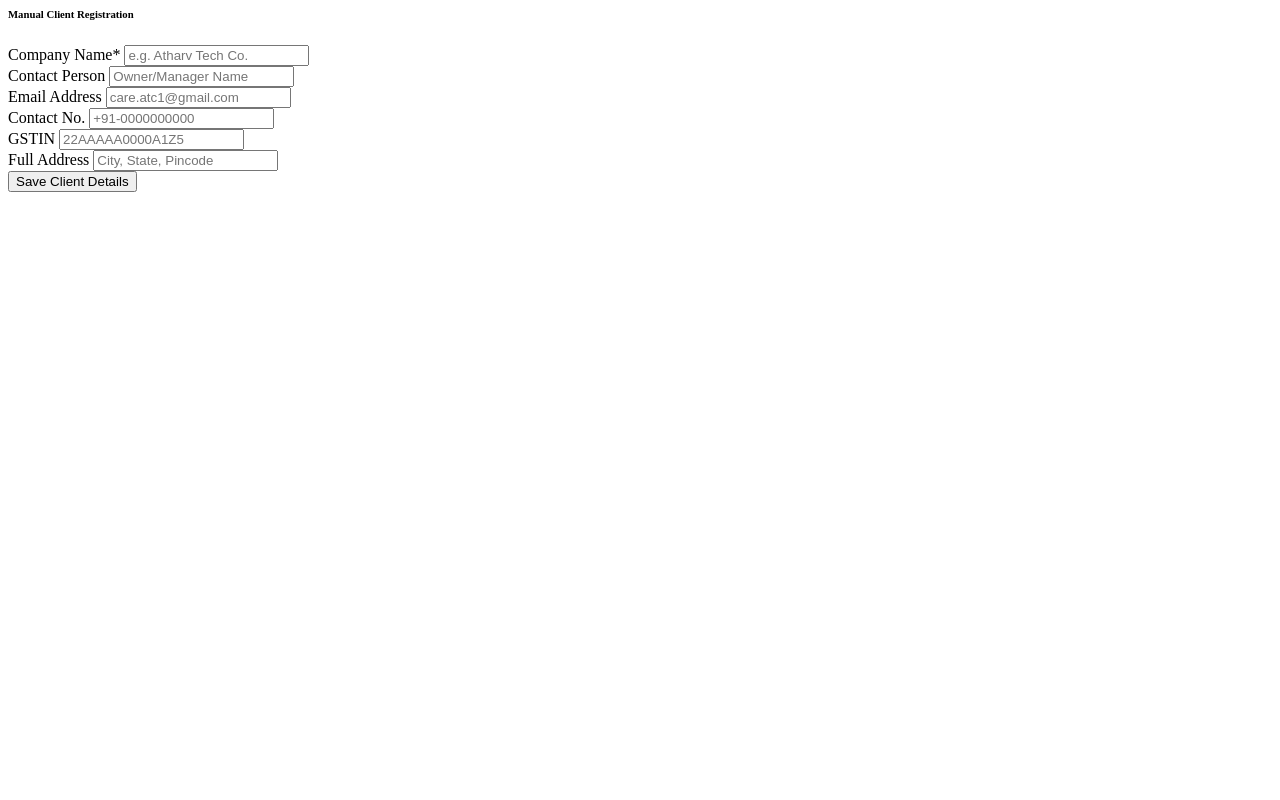
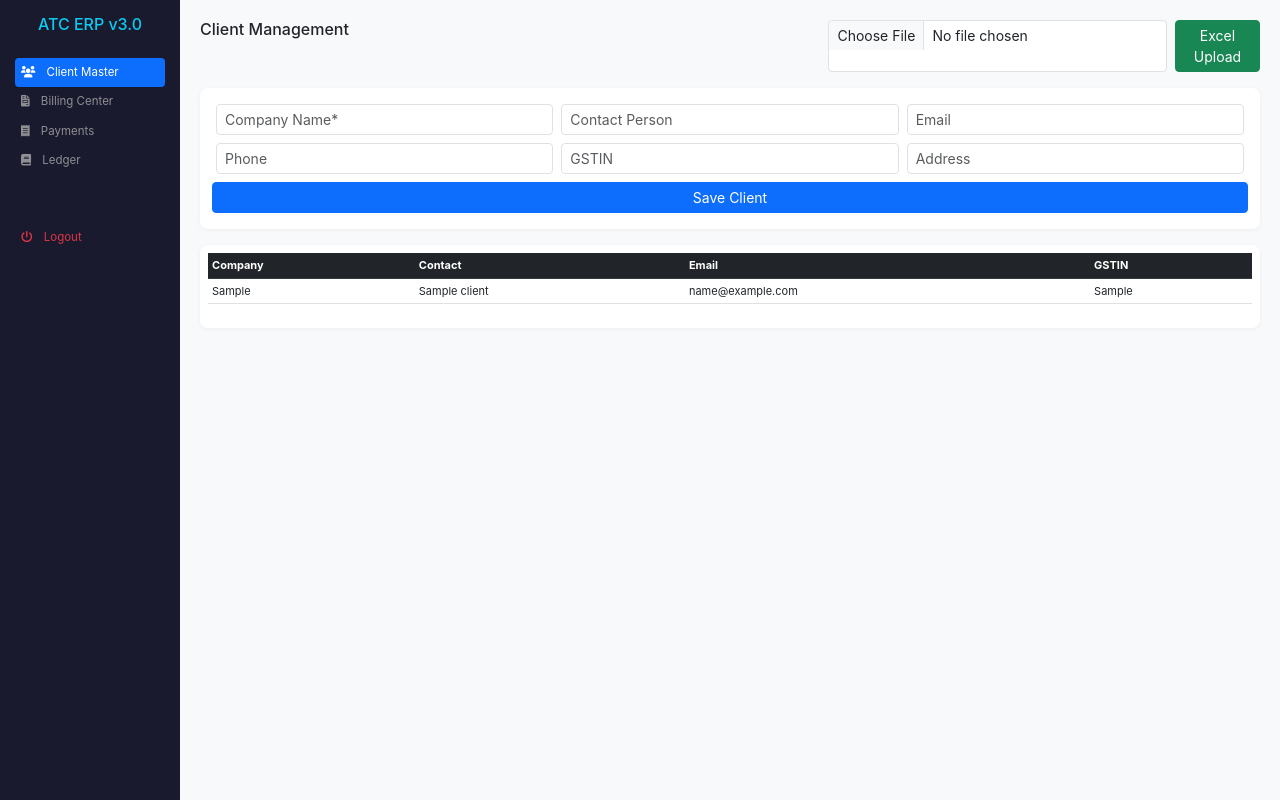
Before and after one commit to careatc1-pixel/Atharv_ERP, a Flask app: page / in a window 1280 px wide. Run offline with Flask 3, Linux system fonts and the light colour scheme; the visitor is signed in with stand-in values (Sample User, id 1); tables that the repository leaves empty hold one stand-in row (values such as "Sample post").

Commit message:
Update admin.html

```diff
--- a/templates/admin.html
+++ b/templates/admin.html
@@ -1,32 +1,82 @@
-<div class="card p-3 mb-3">
-    <h6 class="mb-3 text-primary">Manual Client Registration</h6>
-    <form action="/add-client" method="POST" class="row g-2">
-        <div class="col-md-4">
-            <label class="fw-bold text-muted">Company Name*</label>
-            <input type="text" name="company" class="form-control form-control-sm" placeholder="e.g. Atharv Tech Co." required>
+<!DOCTYPE html>
+<html lang="en">
+<head>
+    <title>Atharv ERP v3.0</title>
+    <link rel="stylesheet" href="https://cdn.jsdelivr.net/npm/bootstrap@5.3.0/dist/css/bootstrap.min.css">
+    <link rel="stylesheet" href="https://cdnjs.cloudflare.com/ajax/libs/font-awesome/6.0.0/css/all.min.css">
+    <style>
+        body { font-size: 11px; background: #f8f9fa; font-family: 'Inter', sans-serif; }
+        .sidebar { width: 180px; height: 100vh; position: fixed; background: #1a1a2e; color: white; padding: 15px; }
+        .main { margin-left: 180px; padding: 20px; }
+        .nav-link { color: #8e8e93; border:none; background:none; width:100%; text-align:left; padding: 6px; font-size: 11.5px; }
+        .nav-link.active { background: #0d6efd; color: white !important; border-radius: 4px; }
+        .card { border: none; border-radius: 8px; box-shadow: 0 1px 4px rgba(0,0,0,0.05); }
+    </style>
+</head>
+<body>
+<div class="sidebar">
+    <h6 class="text-info text-center mb-4">ATC ERP v3.0</h6>
+    <div class="nav flex-column nav-pills">
+        <button class="nav-link active" data-bs-toggle="pill" data-bs-target="#t-client"><i class="fas fa-users me-2"></i> Client Master</button>
+        <button class="nav-link" data-bs-toggle="pill" data-bs-target="#t-bill"><i class="fas fa-file-invoice me-2"></i> Billing Center</button>
+        <button class="nav-link" data-bs-toggle="pill" data-bs-target="#t-pay"><i class="fas fa-receipt me-2"></i> Payments</button>
+        <button class="nav-link" data-bs-toggle="pill" data-bs-target="#t-ledger"><i class="fas fa-book me-2"></i> Ledger</button>
+        <a href="/logout" class="nav-link text-danger mt-5"><i class="fas fa-power-off me-2"></i> Logout</a>
+    </div>
+</div>
+<div class="main">
+    <div class="tab-content">
+        <div class="tab-pane fade show active" id="t-client">
+            <div class="d-flex justify-content-between mb-3">
+                <h6>Client Management</h6>
+                <form action="/bulk-upload" method="POST" enctype="multipart/form-data" class="d-flex">
+                    <input type="file" name="file" class="form-control form-control-sm me-2" required>
+                    <button class="btn btn-sm btn-success">Excel Upload</button>
+                </form>
+            </div>
+            <div class="card p-3 mb-3">
+                <form action="/add-client" method="POST" class="row g-2">
+                    <div class="col-md-4"><input type="text" name="company" class="form-control form-control-sm" placeholder="Company Name*" required></div>
+                    <div class="col-md-4"><input type="text" name="name" class="form-control form-control-sm" placeholder="Contact Person"></div>
+                    <div class="col-md-4"><input type="email" name="email" class="form-control form-control-sm" placeholder="Email"></div>
+                    <div class="col-md-4"><input type="text" name="contact" class="form-control form-control-sm" placeholder="Phone"></div>
+                    <div class="col-md-4"><input type="text" name="gst" class="form-control form-control-sm" placeholder="GSTIN"></div>
+                    <div class="col-md-4"><input type="text" name="address" class="form-control form-control-sm" placeholder="Address"></div>
+                    <button class="btn btn-sm btn-primary">Save Client</button>
+                </form>
+            </div>
+            <div class="card p-2"><table class="table table-sm table-hover"><thead><tr class="table-dark"><th>Company</th><th>Contact</th><th>Email</th><th>GSTIN</th></tr></thead>
+                <tbody>{% for c in clients %}<tr><td>{{c.company}}</td><td>{{c.name}}</td><td>{{c.email}}</td><td>{{c.gstin}}</td></tr>{% endfor %}</tbody></table></div>
         </div>
-        <div class="col-md-4">
-            <label class="fw-bold text-muted">Contact Person</label>
-            <input type="text" name="name" class="form-control form-control-sm" placeholder="Owner/Manager Name">
+        <div class="tab-pane fade" id="t-bill">
+            <h6>Multi-Service Billing</h6>
+            <div class="card p-3"><form action="/create-invoice" method="POST">
+                <div class="row g-2 mb-3"><div class="col-md-6"><select name="client_id" class="form-select form-select-sm">{% for c in clients %}<option value="{{c.id}}">{{c.company}}</option>{% endfor %}</select></div>
+                <div class="col-md-3"><input type="number" name="discount" class="form-control form-control-sm" placeholder="Discount"></div></div>
+                <div id="items"><div class="row g-2 mb-2"><div class="col-md-8"><input type="text" name="service[]" class="form-control form-control-sm" placeholder="Service" required></div>
+                <div class="col-md-3"><input type="number" name="price[]" class="form-control form-control-sm" placeholder="Price" required></div></div></div>
+                <button type="button" class="btn btn-xs btn-outline-secondary mb-2" onclick="addRow()">+ Add Row</button>
+                <button class="btn btn-sm btn-success w-100">Generate Invoice</button></form></div>
         </div>
-        <div class="col-md-4">
-            <label class="fw-bold text-muted">Email Address</label>
-            <input type="email" name="email" class="form-control form-control-sm" placeholder="care.atc1@gmail.com">
+        <div class="tab-pane fade" id="t-pay">
+            <h6>Payment Entry</h6>
+            <div class="card p-3"><form action="/add-payment" method="POST" class="row g-2">
+                <div class="col-md-4"><select name="client_id" class="form-select form-select-sm">{% for c in clients %}<option value="{{c.id}}">{{c.company}}</option>{% endfor %}</select></div>
+                <div class="col-md-4"><input type="number" name="amount" class="form-control form-control-sm" placeholder="Amount" required></div>
+                <div class="col-md-4"><input type="text" name="note" class="form-control form-control-sm" placeholder="Note (UPI/CHQ)"></div>
+                <button class="btn btn-sm btn-info w-100">Save Receipt</button></form></div>
         </div>
-        <div class="col-md-4">
-            <label class="fw-bold text-muted">Contact No.</label>
-            <input type="text" name="contact" class="form-control form-control-sm" placeholder="+91-0000000000">
+        <div class="tab-pane fade" id="t-ledger">
+            <h6>Standard Ledger</h6>
+            <div class="card p-2"><table class="table table-sm table-bordered"><thead><tr class="table-dark"><th>Date</th><th>Doc No</th><th>Type</th><th>Dr (Invoice)</th><th>Cr (Payment)</th><th>Action</th></tr></thead>
+                <tbody>{% for t in txs %}<tr><td>{{t.date.strftime('%d/%m/%Y')}}</td><td>{{t.doc_no}}</td><td>{{t.type}}</td><td class="text-danger">{% if t.type == 'Invoice' %}₹{{t.amount}}{% endif %}</td><td class="text-success">{% if t.type == 'Payment' %}₹{{t.amount}}{% endif %}</td>
+                <td><a href="/download-pdf/{{t.id}}" class="btn btn-xs btn-outline-danger py-0">PDF</a></td></tr>{% endfor %}</tbody></table></div>
         </div>
-        <div class="col-md-4">
-            <label class="fw-bold text-muted">GSTIN</label>
-            <input type="text" name="gst" class="form-control form-control-sm" placeholder="22AAAAA0000A1Z5">
-        </div>
-        <div class="col-md-4">
-            <label class="fw-bold text-muted">Full Address</label>
-            <input type="text" name="address" class="form-control form-control-sm" placeholder="City, State, Pincode">
-        </div>
-        <div class="col-12 mt-3">
-            <button type="submit" class="btn btn-sm btn-primary w-100 shadow-sm">Save Client Details</button>
-        </div>
-    </form>
+    </div>
 </div>
+<script>
+function addRow() { const div = document.createElement('div'); div.className = 'row g-2 mb-2'; div.innerHTML = '<div class="col-md-8"><input type="text" name="service[]" class="form-control form-control-sm" placeholder="Service" required></div><div class="col-md-3"><input type="number" name="price[]" class="form-control form-control-sm" placeholder="Price" required></div>'; document.getElementById('items').appendChild(div); }
+</script>
+<script src="https://cdn.jsdelivr.net/npm/bootstrap@5.3.0/dist/js/bootstrap.bundle.min.js"></script>
+</body>
+</html>
```
